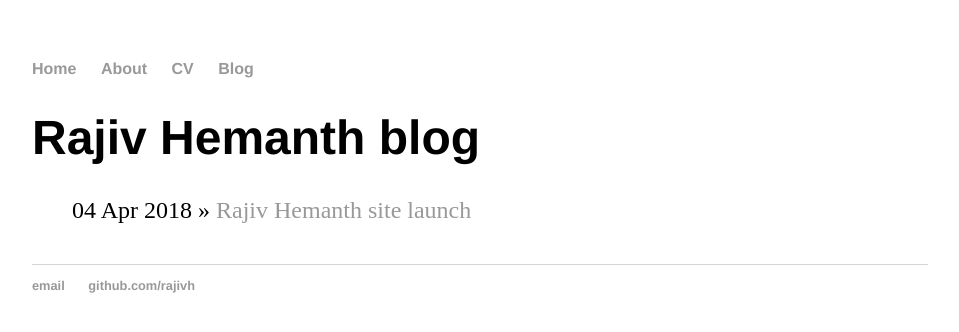
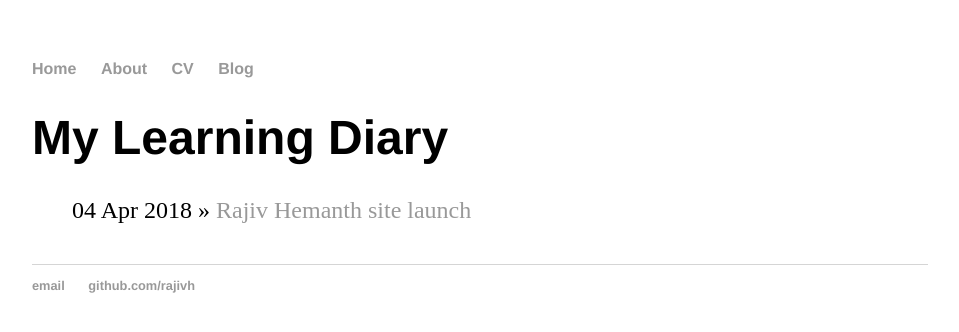
Before and after one commit to Rajivh/rajivh.github.io, a Jekyll site: the page built from blog/index.html, in a window 1280 px wide. Shown: the top 332 px of the page, without its empty margins (160-1119 px from the left). Built offline with Jekyll 4.4.1, drawn with Linux system fonts in a browser that asks for light colours.

Commit message:
Update index.html

```diff
--- a/blog/index.html
+++ b/blog/index.html
@@ -1,6 +1,6 @@
 ---
 layout: default
-title: Rajiv Hemanth blog
+title: My Learning Diary
 ---
 	<h1>{{ page.title }}</h1>
 	<ul class="posts">
```
